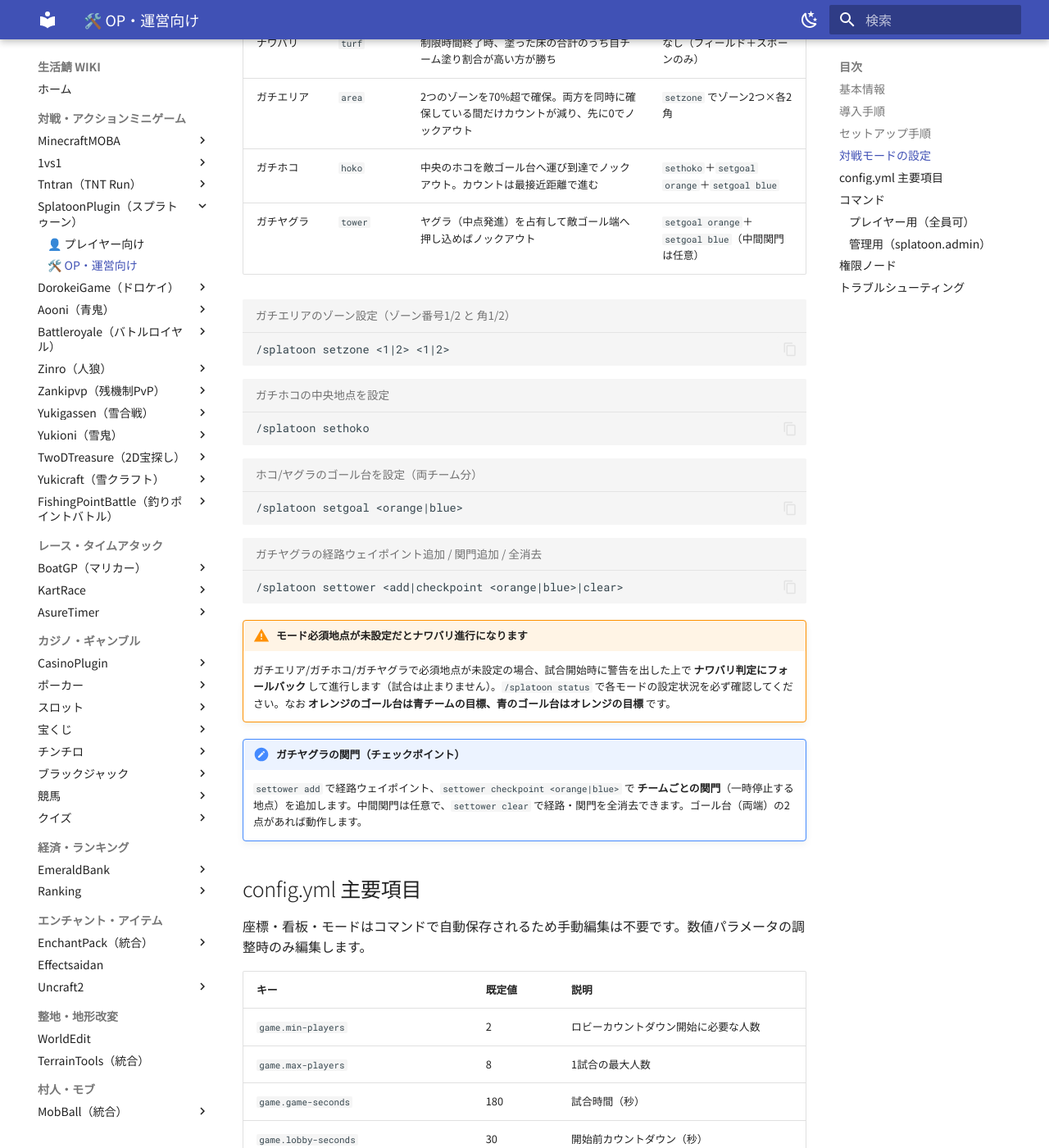
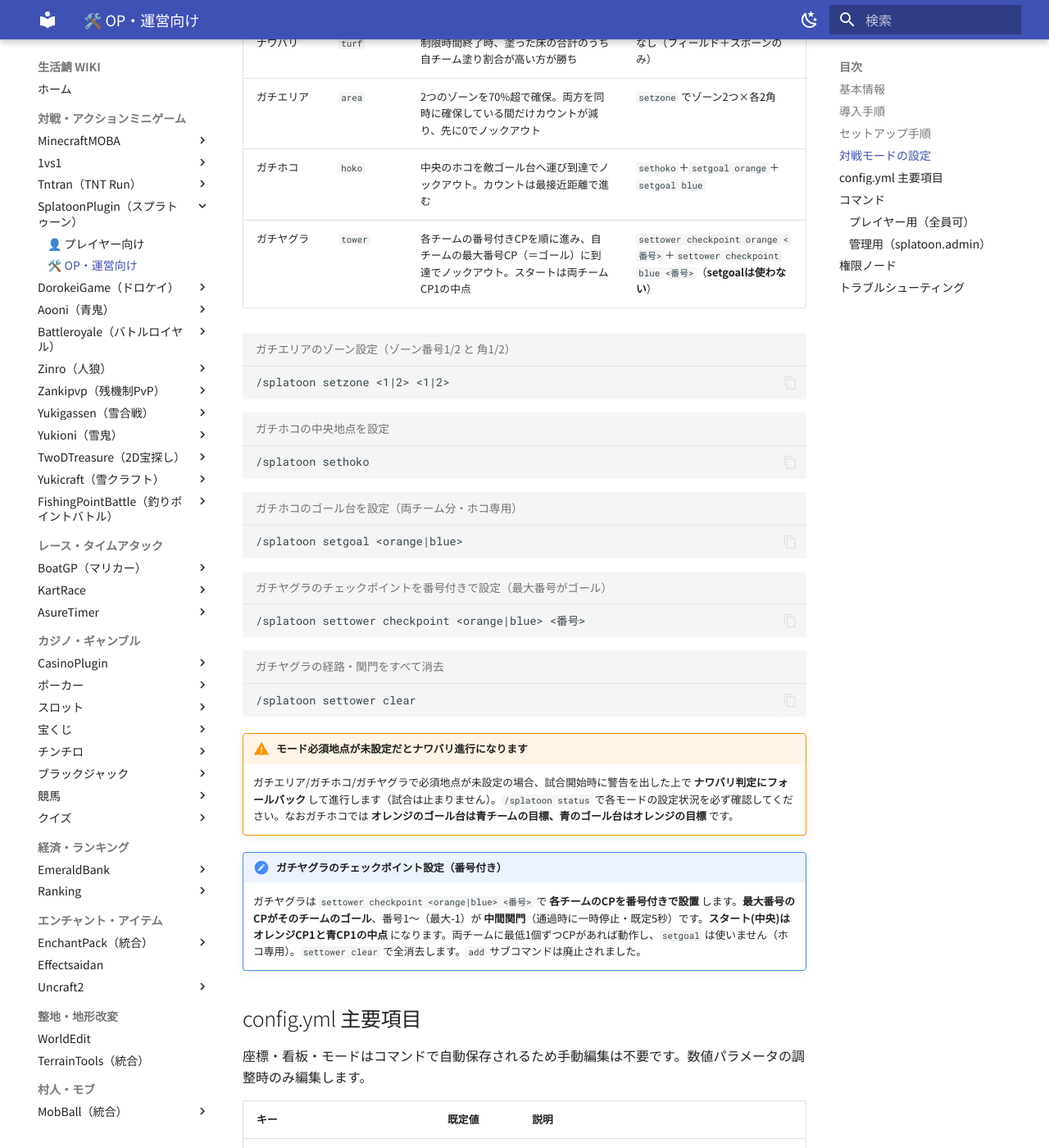
Before and after one commit to hennteko/seikatsu-wiki, an MkDocs documentation site: the page built from docs/minigames/splatoon/op.md, in a window 1280 px wide and 1400 px high, scrolled down 2785 px. Shown: the whole window at 82% size. Built offline with MkDocs 1.6.1 and Material for MkDocs 9.7.7, drawn with Linux system fonts in a browser that asks for light colours; some of the changed text lies outside the part shown.

Commit message:
docs: スプラ ガチヤグラ番号付きCP方式・ホコ自爆廃止を反映

````diff
--- a/docs/minigames/splatoon/op.md
+++ b/docs/minigames/splatoon/op.md
@@ -79,7 +79,7 @@ SplatoonPlugin の導入・フィールド設定・モード・config・権限
 | ナワバリ | `turf` | 制限時間終了時、塗った床の合計のうち自チーム塗り割合が高い方が勝ち | なし（フィールド＋スポーンのみ） |
 | ガチエリア | `area` | 2つのゾーンを70%超で確保。両方を同時に確保している間だけカウントが減り、先に0でノックアウト | `setzone` でゾーン2つ×各2角 |
 | ガチホコ | `hoko` | 中央のホコを敵ゴール台へ運び到達でノックアウト。カウントは最接近距離で進む | `sethoko`＋`setgoal orange`＋`setgoal blue` |
-| ガチヤグラ | `tower` | ヤグラ（中点発進）を占有して敵ゴール端へ押し込めばノックアウト | `setgoal orange`＋`setgoal blue`（中間関門は任意） |
+| ガチヤグラ | `tower` | 各チームの番号付きCPを順に進み、自チームの最大番号CP（＝ゴール）に到達でノックアウト。スタートは両チームCP1の中点 | `settower checkpoint orange <番号>`＋`settower checkpoint blue <番号>`（**setgoalは使わない**） |
 
 ```text title="ガチエリアのゾーン設定（ゾーン番号1/2 と 角1/2）"
 /splatoon setzone <1|2> <1|2>
@@ -87,18 +87,21 @@ SplatoonPlugin の導入・フィールド設定・モード・config・権限
 ```text title="ガチホコの中央地点を設定"
 /splatoon sethoko
 ```
-```text title="ホコ/ヤグラのゴール台を設定（両チーム分）"
+```text title="ガチホコのゴール台を設定（両チーム分・ホコ専用）"
 /splatoon setgoal <orange|blue>
 ```
-```text title="ガチヤグラの経路ウェイポイント追加 / 関門追加 / 全消去"
-/splatoon settower <add|checkpoint <orange|blue>|clear>
+```text title="ガチヤグラのチェックポイントを番号付きで設定（最大番号がゴール）"
+/splatoon settower checkpoint <orange|blue> <番号>
+```
+```text title="ガチヤグラの経路・関門をすべて消去"
+/splatoon settower clear
 ```
 
 !!! warning "モード必須地点が未設定だとナワバリ進行になります"
-    ガチエリア/ガチホコ/ガチヤグラで必須地点が未設定の場合、試合開始時に警告を出した上で **ナワバリ判定にフォールバック** して進行します（試合は止まりません）。`/splatoon status` で各モードの設定状況を必ず確認してください。なお **オレンジのゴール台は青チームの目標、青のゴール台はオレンジの目標** です。
+    ガチエリア/ガチホコ/ガチヤグラで必須地点が未設定の場合、試合開始時に警告を出した上で **ナワバリ判定にフォールバック** して進行します（試合は止まりません）。`/splatoon status` で各モードの設定状況を必ず確認してください。なおガチホコでは **オレンジのゴール台は青チームの目標、青のゴール台はオレンジの目標** です。
 
-!!! note "ガチヤグラの関門（チェックポイント）"
-    `settower add` で経路ウェイポイント、`settower checkpoint <orange|blue>` で **チームごとの関門**（一時停止する地点）を追加します。中間関門は任意で、`settower clear` で経路・関門を全消去できます。ゴール台（両端）の2点があれば動作します。
+!!! note "ガチヤグラのチェックポイント設定（番号付き）"
+    ガチヤグラは `settower checkpoint <orange|blue> <番号>` で **各チームのCPを番号付きで設置** します。**最大番号のCPがそのチームのゴール**、番号1〜（最大-1）が **中間関門**（通過時に一時停止・既定5秒）です。**スタート(中央)はオレンジCP1と青CP1の中点** になります。両チームに最低1個ずつCPがあれば動作し、`setgoal` は使いません（ホコ専用）。`settower clear` で全消去します。`add` サブコマンドは廃止されました。
 
 ## config.yml 主要項目
 
@@ -112,7 +115,7 @@ SplatoonPlugin の導入・フィールド設定・モード・config・権限
 | `game.lobby-seconds` | 30 | 開始前カウントダウン（秒） |
 | `game.mode` | `turf` | 既定モード（`setmode` で上書き保存） |
 | `game.area.count` / `zone-threshold` | 100 / 0.70 | ガチエリアのカウント・確保しきい値（70%） |
-| `game.hoko.count` / `hold-seconds` / `goal-radius` 等 | 100 / 10 / 2.0 | ガチホコのカウント・最大保持秒（超過で自爆）・ゴール半径ほか |
+| `game.hoko.count` / `goal-radius` 等 | 100 / 2.0 | ガチホコのカウント・ゴール半径ほか（`hold-seconds` はconfigに残るが**保持超過の自爆は現在無効**） |
 | `game.tower.count` / `occupy-radius` / `advance-seconds` 等 | 100 / 3.0 / 25 | ガチヤグラのカウント・占有半径・前進/後退秒ほか |
 
 座標系（`arena.spawn.*` / `arena.field.*` / `arena.zone1/2` / `arena.hoko` / `arena.goal.*` / `arena.tower.*` / 各 `*-sign` / `lobby-spawn` / `default-spawn`）はコマンド実行時に自動保存されます。
@@ -146,8 +149,9 @@ SplatoonPlugin の導入・フィールド設定・モード・config・権限
 | `/splatoon setsign start <turf\|area\|hoko\|tower>` | 視線先の看板を **モード別の開始看板** に設定 |
 | `/splatoon setmode <turf\|area\|hoko\|tower>` | 既定の対戦モードを設定 |
 | `/splatoon setzone <1\|2> <1\|2>` | ガチエリアのゾーンを設定 |
-| `/splatoon sethoko` / `setgoal <orange\|blue>` | ガチホコ中央 / ゴール台を設定 |
-| `/splatoon settower <add\|checkpoint <orange\|blue>\|clear>` | ガチヤグラの経路・関門（チーム別）を設定 |
+| `/splatoon sethoko` / `setgoal <orange\|blue>` | ガチホコ中央 / ゴール台を設定（ゴール台はホコ専用） |
+| `/splatoon settower checkpoint <orange\|blue> <番号>` | ガチヤグラの番号付きCPを設定（最大番号がゴール） |
+| `/splatoon settower clear` | ガチヤグラの経路・関門を全消去 |
 
 ## 権限ノード
 
````
